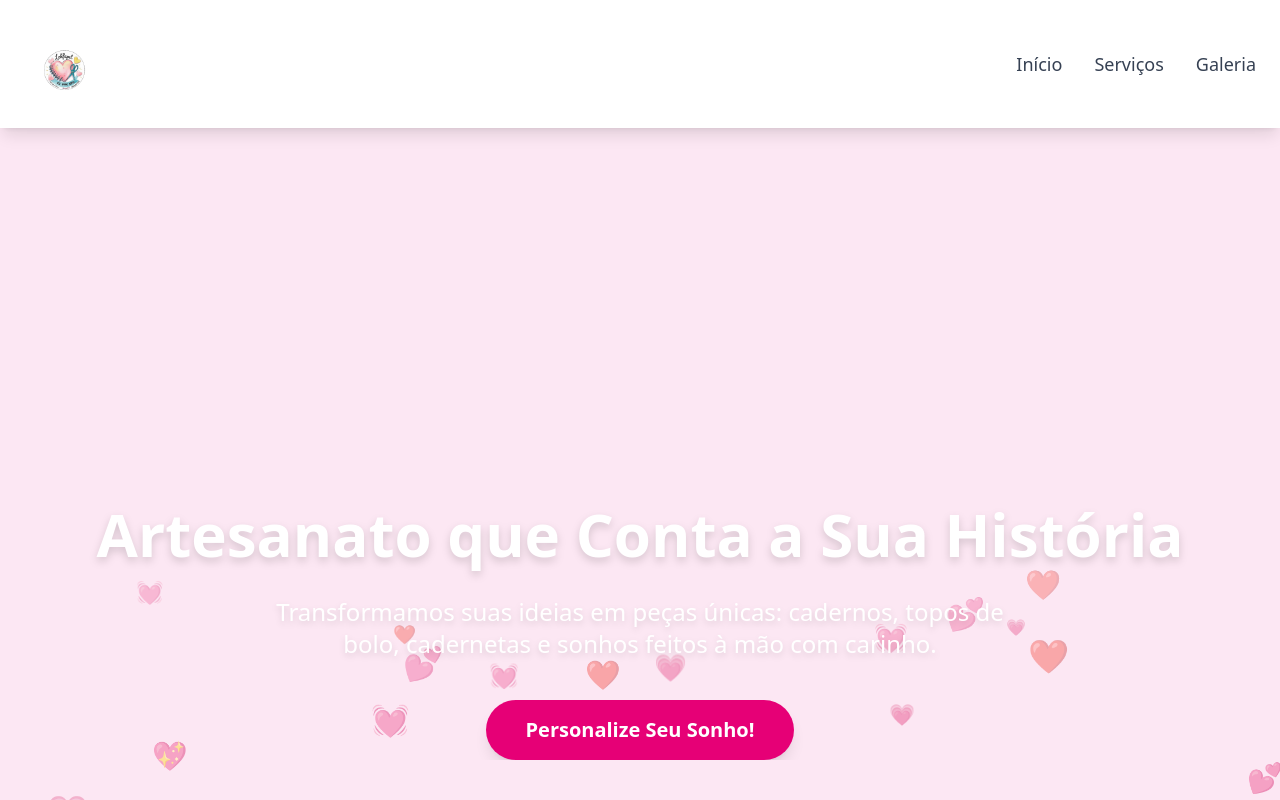
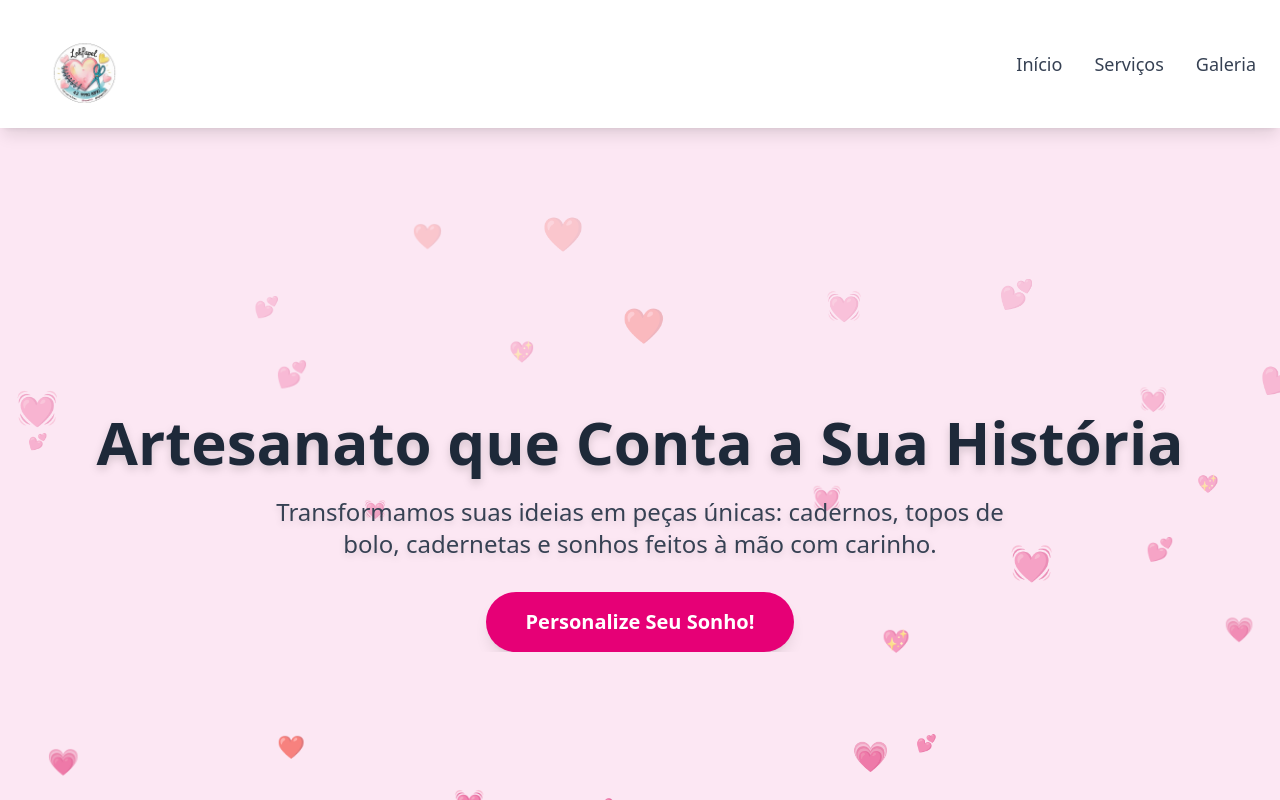
Before and after one commit to Eduardo-juricic/LehPapel, a React (Vite) app: page / in a window 1280 px wide. Shown: the top 800 px of the page. Built offline with nearby package versions, Linux system fonts and the light colour scheme.

Commit message:
melhorando hero

```diff
--- a/package.json
+++ b/package.json
@@ -30,6 +30,7 @@
     "eslint-plugin-react-refresh": "^0.4.19",
     "globals": "^16.0.0",
     "tailwindcss": "^4.1.7",
+    "tailwindcss-animation-delay": "^2.0.2",
     "vite": "^6.3.5"
   }
 }
--- a/src/components/Header.jsx
+++ b/src/components/Header.jsx
@@ -6,16 +6,22 @@ function Header() {
   const [isOpen, setIsOpen] = useState(false);
 
   return (
-    // O padding vertical (py) foi aumentado para deixar o header maior
+    // Mantendo o padding original do header
     <header className="bg-white shadow-lg py-6 px-6 sticky top-0 z-50">
       <div className="container mx-auto flex justify-between items-center">
         {/* Logo da Marca */}
         <a href="#" className="flex items-center">
-          {/* Logo com altura aumentada e bordas arredondadas (rounded-lg) */}
+          {/* - A altura (h-20) define o espaço que a imagem ocupa.
+            - "transform" habilita as transformações.
+            - "scale-150" aumenta o tamanho visual da imagem em 50%.
+              Você pode ajustar este valor (ex: scale-125, scale-175).
+            - "origin-left" faz com que a imagem cresça para a direita,
+              mantendo-se alinhada à esquerda.
+          */}
           <img
             src={logolehpapel}
             alt="Logo Com Primor"
-            className="h-20 w-auto rounded-lg" // Altura maior e borda arredondada
+            className="h-20 w-auto rounded-lg transform scale-150 origin-left"
           />
         </a>
 
--- a/src/components/HeartsAnimation.jsx
+++ b/src/components/HeartsAnimation.jsx
@@ -12,21 +12,21 @@ const HeartsAnimation = () => {
         emoji: heartEmojis[Math.floor(Math.random() * heartEmojis.length)],
         style: {
           left: `${Math.random() * 100}%`,
-          // AJUSTE DE VELOCIDADE: Aumentei os números aqui para a animação durar mais (ficar mais lenta)
-          animationDuration: `${Math.random() * 5 + 8}s`, // Duração entre 8s e 13s
+          // VELOCIDADE AJUSTADA: Duração da animação agora é entre 4s e 7s
+          animationDuration: `${Math.random() * 3 + 4}s`,
           fontSize: `${Math.random() * 20 + 15}px`,
         },
       };
 
       setHearts((currentHearts) => [...currentHearts, newHeart]);
 
-      // Aumentei o tempo para limpar os corações, de acordo com a nova duração
+      // Tempo para limpar os corações ajustado para a nova duração máxima
       setTimeout(() => {
         setHearts((currentHearts) =>
           currentHearts.filter((heart) => heart.id !== newHeart.id)
         );
-      }, 13000); // Deve ser igual ou maior que a duração máxima da animação
-    }, 150); // AJUSTE DE QUANTIDADE: Diminuí o número aqui para criar corações mais rápido
+      }, 7000); // Ajustado para 7 segundos
+    }, 100); // Mantive a criação rápida de corações
 
     return () => clearInterval(interval);
   }, []);
--- a/src/components/Hero.jsx
+++ b/src/components/Hero.jsx
@@ -1,35 +1,75 @@
 import React from "react";
+import { motion } from "framer-motion";
 import HeartsAnimation from "./HeartsAnimation";
+
+// As variantes de animação continuam as mesmas
+const animationVariants = {
+  hidden: { opacity: 0, y: 20 },
+  visible: (delay = 0) => ({
+    opacity: 1,
+    y: 0,
+    transition: {
+      delay,
+      duration: 0.8,
+      ease: "easeOut",
+    },
+  }),
+};
 
 function Hero() {
   return (
     <section
       id="hero"
-      className="relative h-[900px] md:h-[1000px] flex items-center justify-center text-white overflow-hidden bg-pink-100"
+      className="relative flex h-screen min-h-[600px] items-center justify-center overflow-hidden bg-pink-100 text-white"
     >
       <HeartsAnimation />
-      <div className="container mx-auto px-6 text-center relative z-10">
-        <div className="overflow-hidden">
-          <h1 className="text-5xl md:text-6xl font-extrabold leading-tight mb-6 drop-shadow-lg animate-reveal-1">
+      <div className="container relative z-10 mx-auto px-6 text-center">
+        {/* Animação do Título (continua igual) */}
+        <motion.div
+          className="overflow-hidden"
+          variants={animationVariants}
+          initial="hidden"
+          animate="visible"
+          custom={0.2}
+        >
+          <h1 className="mb-4 text-4xl font-extrabold leading-tight text-gray-800 drop-shadow-lg sm:text-5xl md:text-6xl">
             Artesanato que Conta a Sua História
           </h1>
-        </div>
-        <div className="overflow-hidden">
-          <p className="text-xl md:text-2xl mb-10 max-w-3xl mx-auto drop-shadow-md animate-reveal-2">
+        </motion.div>
+
+        {/* Animação do Parágrafo (continua igual) */}
+        <motion.div
+          className="overflow-hidden"
+          variants={animationVariants}
+          initial="hidden"
+          animate="visible"
+          custom={0.4}
+        >
+          <p className="mx-auto mb-8 max-w-3xl text-lg text-gray-700 drop-shadow-md sm:text-xl md:text-2xl">
             Transformamos suas ideias em peças únicas: cadernos, topos de bolo,
             cadernetas e sonhos feitos à mão com carinho.
           </p>
-        </div>
-        <div className="overflow-hidden">
+        </motion.div>
+
+        {/* --- CORREÇÃO APLICADA AQUI --- */}
+        {/* Agora animamos o <div> em vez do <a> */}
+        <motion.div
+          className="overflow-hidden" // O overflow-hidden continua aqui, se necessário
+          variants={animationVariants}
+          initial="hidden"
+          animate="visible"
+          custom={0.6}
+        >
+          {/* O <a> agora é um elemento normal, sem as propriedades de animação */}
           <a
             href="https://wa.me/message/UUG3ASGMKYAYE1"
             target="_blank"
             rel="noopener noreferrer"
-            className="inline-block bg-pink-600 text-white hover:bg-pink-700 px-10 py-4 rounded-full font-bold text-lg md:text-xl shadow-lg transform transition duration-300 hover:scale-105 animate-reveal-3"
+            className="inline-block transform rounded-full bg-pink-600 px-8 py-3 text-lg font-bold text-white shadow-lg transition duration-300 hover:scale-105 hover:bg-pink-700 sm:px-10 sm:py-4 md:text-xl"
           >
             Personalize Seu Sonho!
           </a>
-        </div>
+        </motion.div>
       </div>
     </section>
   );
```
Also changed, not shown: 1 other file (tests, documents, lock files or other folders).
